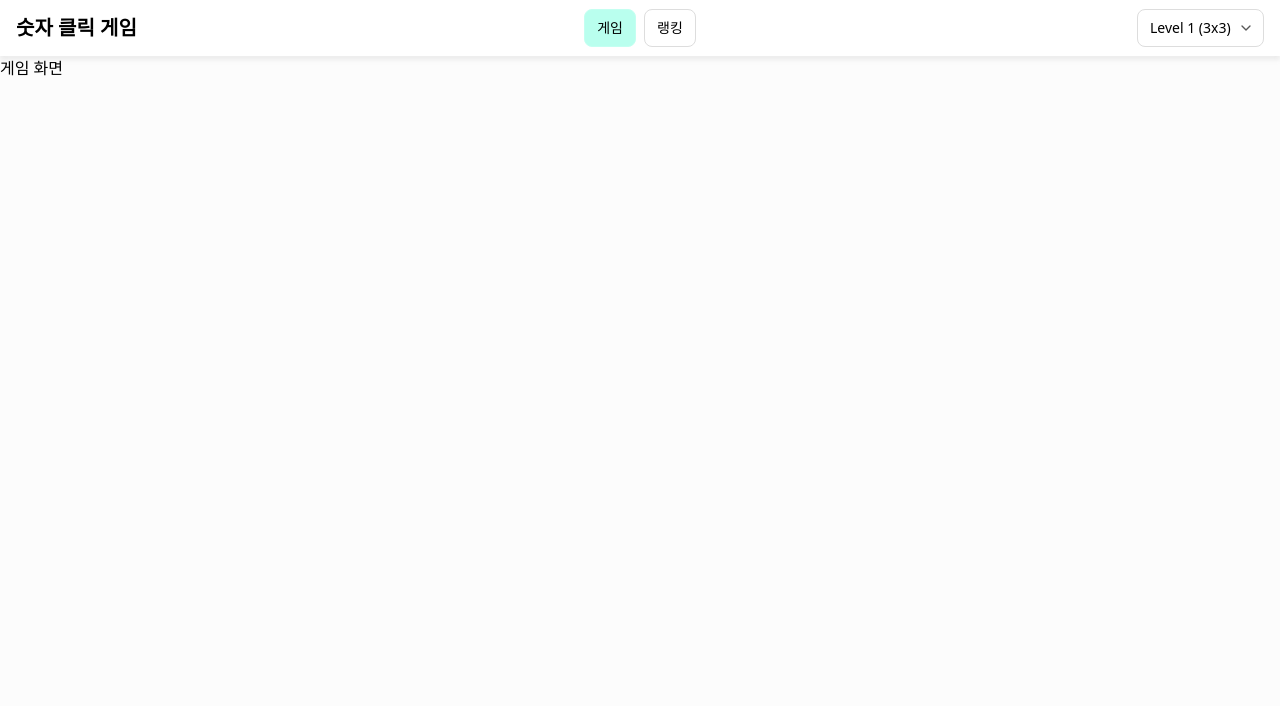
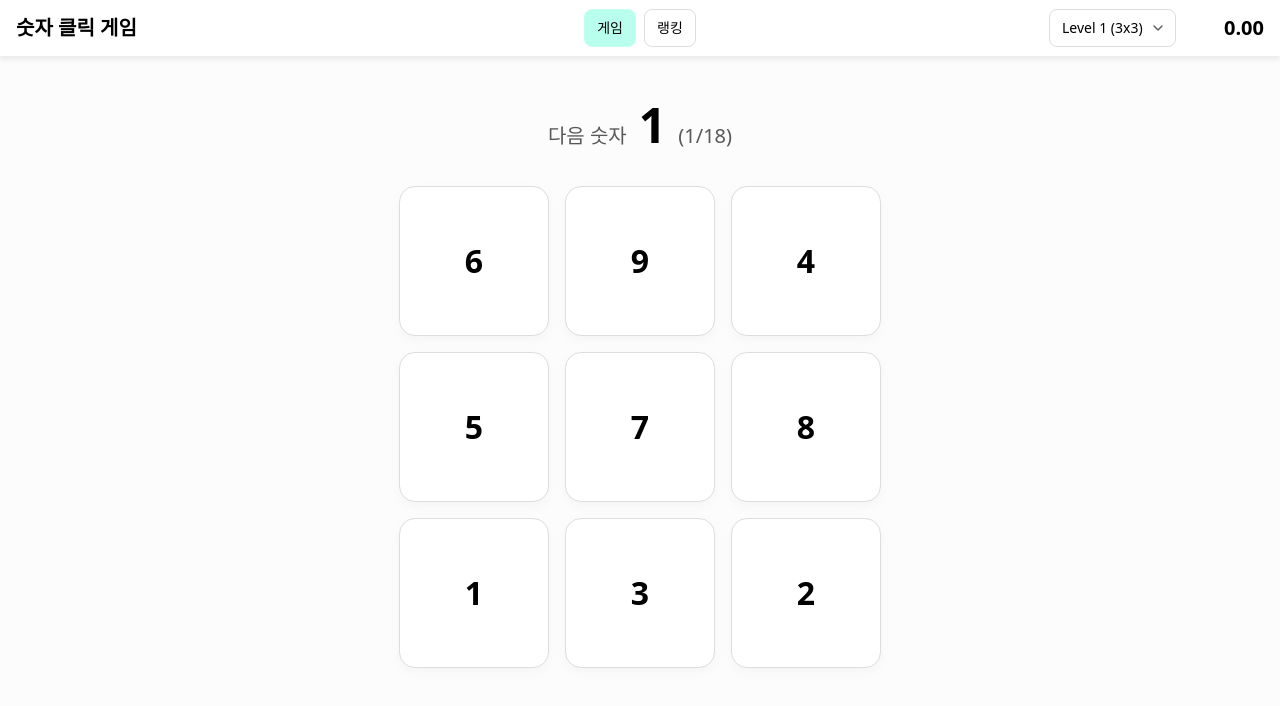
Before and after one commit to 39-play-sopt-web/KangHyoJeong, a React (Vite) app in the folder Week2/Homework/1to50-game/: page / in a window 1280 px wide. Shown: the top 706 px of the page. Built offline with nearby package versions, Linux system fonts and the light colour scheme; a web font is replaced by a local one.

Commit message:
feat: 게임 로직 및 타이머 구현

```diff
--- a/Week2/Homework/1to50-game/src/App.jsx
+++ b/Week2/Homework/1to50-game/src/App.jsx
@@ -2,20 +2,32 @@ import { useState } from 'react';
 import { Header } from './shared/components/Header';
 import { GamePage } from './domains/game/GamePage';
 import { RankingPage } from './domains/ranking/RankingPage';
+import { useGame } from './domains/game/hooks/useGame';
 
 export default function App() {
   const [tab, setTab] = useState('game');
-  const [level, setLevel] = useState(1);
+  const game = useGame();
 
   return (
     <>
       <Header
         tab={tab}
         onTabChange={setTab}
-        level={level}
-        onLevelChange={setLevel}
+        level={game.level}
+        onLevelChange={game.changeLevel}
+        time={game.time}
       />
-      {tab === 'game' ? <GamePage /> : <RankingPage />}
+      {tab === 'game' ? (
+        <GamePage
+          size={game.size}
+          total={game.total}
+          board={game.board}
+          nextNumber={game.nextNumber}
+          onCellClick={game.clickCell}
+        />
+      ) : (
+        <RankingPage />
+      )}
     </>
   );
 }
--- a/Week2/Homework/1to50-game/src/domains/game/GamePage.jsx
+++ b/Week2/Homework/1to50-game/src/domains/game/GamePage.jsx
@@ -1,3 +1,17 @@
-export function GamePage() {
-  return <p>게임 화면</p>;
+import { GameBoard } from './components/GameBoard';
+
+export function GamePage({ size, total, board, nextNumber, onCellClick }) {
+  return (
+    <main className="flex flex-col items-center gap-8 px-4 py-10">
+      <p className="flex items-baseline gap-3">
+        <span className="text-subtitle text-foreground-muted">다음 숫자</span>
+        <span className="text-display font-bold tabular-nums">{nextNumber}</span>
+        <span className="text-subtitle text-foreground-muted tabular-nums">
+          ({nextNumber}/{total})
+        </span>
+      </p>
+
+      <GameBoard size={size} board={board} onCellClick={onCellClick} />
+    </main>
+  );
 }
--- /dev/null
+++ b/Week2/Homework/1to50-game/src/domains/game/hooks/useGame.js
@@ -0,0 +1,115 @@
+import { useEffect, useRef, useState } from 'react';
+import { LEVELS } from '../../../shared/constants/levels';
+import { formatTime } from '../../../shared/utils/formatTime';
+import { saveRecord } from '../../ranking/utils/rankingStorage';
+
+const getSize = (level) => LEVELS.find((item) => item.value === level).size;
+
+// 배열 섞기 (Fisher-Yates)
+const shuffle = (array) => {
+  const result = [...array];
+
+  for (let i = result.length - 1; i > 0; i--) {
+    const j = Math.floor(Math.random() * (i + 1));
+    [result[i], result[j]] = [result[j], result[i]];
+  }
+
+  return result;
+};
+
+// board: 처음 보이는 앞 절반 숫자, reserve: 칸을 누를 때마다 열릴 뒤 절반 숫자
+const createGameNumbers = (size) => {
+  const cellCount = size * size;
+
+  const front = Array.from({ length: cellCount }, (_, i) => i + 1);
+  const back = Array.from({ length: cellCount }, (_, i) => cellCount + i + 1);
+
+  return {
+    board: shuffle(front),
+    reserve: shuffle(back),
+  };
+};
+
+export function useGame() {
+  const [level, setLevel] = useState(1);
+  const size = getSize(level);
+  const total = size * size * 2;
+
+  const [numbers, setNumbers] = useState(() => createGameNumbers(size));
+  const [nextNumber, setNextNumber] = useState(1);
+  const [time, setTime] = useState(0);
+  const [isPlaying, setIsPlaying] = useState(false);
+  const startTimeRef = useRef(0);
+
+  // 1 누르면 타이머 시작, 끝날 때까지 계속 갱신
+  useEffect(() => {
+    if (!isPlaying) return;
+
+    const timerId = setInterval(() => {
+      setTime(Date.now() - startTimeRef.current);
+    }, 10);
+
+    return () => clearInterval(timerId);
+  }, [isPlaying]);
+
+  const reset = (targetLevel = level) => {
+    setNumbers(createGameNumbers(getSize(targetLevel)));
+    setNextNumber(1);
+    setTime(0);
+    setIsPlaying(false);
+  };
+
+  // 게임 중이어도 레벨을 바꾸면 새 판으로 초기화
+  const changeLevel = (nextLevel) => {
+    setLevel(nextLevel);
+    reset(nextLevel);
+  };
+
+  const finish = () => {
+    const playTime = Date.now() - startTimeRef.current;
+
+    setIsPlaying(false);
+    setTime(playTime);
+    saveRecord({ playedAt: new Date().toISOString(), level, playTime });
+
+    // 바로 alert 띄우면 마지막 칸이 안 지워진 채로 떠서 살짝 늦춤
+    setTimeout(() => {
+      alert(`게임 종료! 걸린 시간: ${formatTime(playTime)}초`);
+      reset();
+    }, 50);
+  };
+
+  const clickCell = (index) => {
+    const value = numbers.board[index];
+    if (value !== nextNumber) return;
+
+    if (value === 1) {
+      startTimeRef.current = Date.now();
+      setIsPlaying(true);
+    }
+
+    // 누른 칸엔 다음 숫자 넣고, 남은 숫자 없으면 빈 칸으로
+    const [opened = null, ...rest] = numbers.reserve;
+    setNumbers({
+      board: numbers.board.map((cell, i) => (i === index ? opened : cell)),
+      reserve: rest,
+    });
+
+    if (value === total) {
+      finish();
+    } else {
+      setNextNumber(value + 1);
+    }
+  };
+
+  return {
+    level,
+    size,
+    total,
+    board: numbers.board,
+    nextNumber,
+    time,
+    changeLevel,
+    clickCell,
+  };
+}
--- /dev/null
+++ b/Week2/Homework/1to50-game/src/domains/ranking/utils/rankingStorage.js
@@ -0,0 +1,13 @@
+const STORAGE_KEY = 'rankings';
+
+export function getRecords() {
+  return JSON.parse(localStorage.getItem(STORAGE_KEY)) ?? [];
+}
+
+export function saveRecord(record) {
+  localStorage.setItem(STORAGE_KEY, JSON.stringify([...getRecords(), record]));
+}
+
+export function clearRecords() {
+  localStorage.removeItem(STORAGE_KEY);
+}
--- a/Week2/Homework/1to50-game/src/shared/components/Header.jsx
+++ b/Week2/Homework/1to50-game/src/shared/components/Header.jsx
@@ -1,13 +1,14 @@
 import { LEVELS } from '../constants/levels';
 import { Button } from './Button';
 import { Select } from './Select';
+import { formatTime } from '../utils/formatTime';
 
 const TABS = [
   { key: 'game', label: '게임' },
   { key: 'ranking', label: '랭킹' },
 ];
 
-export function Header({ tab, onTabChange, level, onLevelChange }) {
+export function Header({ tab, onTabChange, level, onLevelChange, time }) {
   return (
     <header className="sticky top-0 z-10 h-14 bg-surface shadow-header">
       <div className="grid h-full grid-cols-3 items-center px-4">
@@ -36,7 +37,9 @@ export function Header({ tab, onTabChange, level, onLevelChange }) {
                 value={level}
                 onChange={(value) => onLevelChange(Number(value))}
               />
-              {/* 타이머 자리 */}
+              <span className="w-20 text-right text-subtitle font-semibold tabular-nums">
+                {formatTime(time)}
+              </span>
             </>
           )}
         </div>
--- /dev/null
+++ b/Week2/Homework/1to50-game/src/shared/utils/formatTime.js
@@ -0,0 +1,3 @@
+export function formatTime(ms) {
+  return (ms / 1000).toFixed(2);
+}
```
